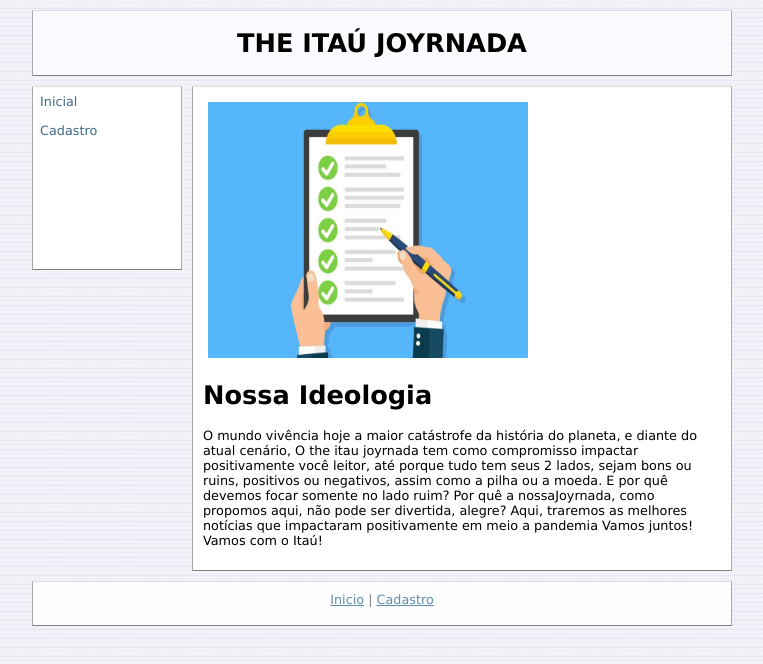
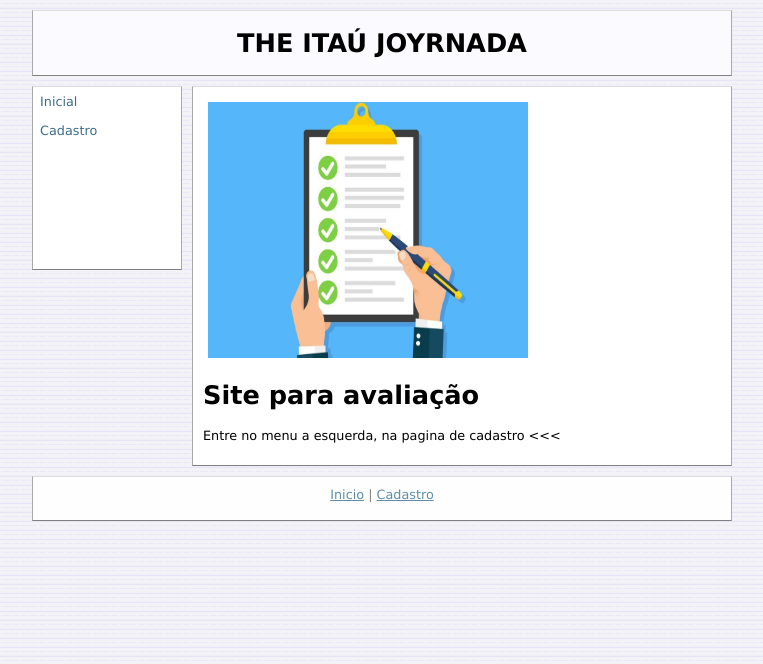
Before and after one commit to cbba18/cadastro, a plain HTML site: page index.html in a window 1280 px wide. Shown: the whole page, without its empty margins (258-1021 px from the left). Drawn offline with Linux system fonts and the light colour scheme.

Commit message:
Add files via upload

```diff
--- a/index.html
+++ b/index.html
@@ -22,18 +22,9 @@
 	</div>
 	<div id="conteudo">
 		<img alt="" height="256" src="inicial.jpg" width="320" />
-		<h1>Nossa Ideologia</h1>
-		<p>O mundo vivência hoje a maior catástrofe da história do planeta, e diante do atual cenário, O the itau joyrnada tem como compromisso impactar positivamente você leitor, até porque tudo tem seus 2 lados, sejam bons ou ruins, positivos ou negativos, assim como a pilha ou a moeda.
+		<h1>Site para avaliação</h1>
+		<p>Entre no menu a esquerda, na pagina de cadastro <<<</p>
 
-E por quê devemos focar somente no lado ruim?
-
-Por quê a nossaJoyrnada, como propomos aqui, não pode ser divertida, alegre?
-
-
-Aqui, traremos as melhores notícias que impactaram positivamente  em meio a pandemia
-
-
-Vamos juntos! Vamos com o Itaú! </p>
 	</div>
 		<div id="rodape">
 		 <p><a href="index.html">Inicio</a> |
```
